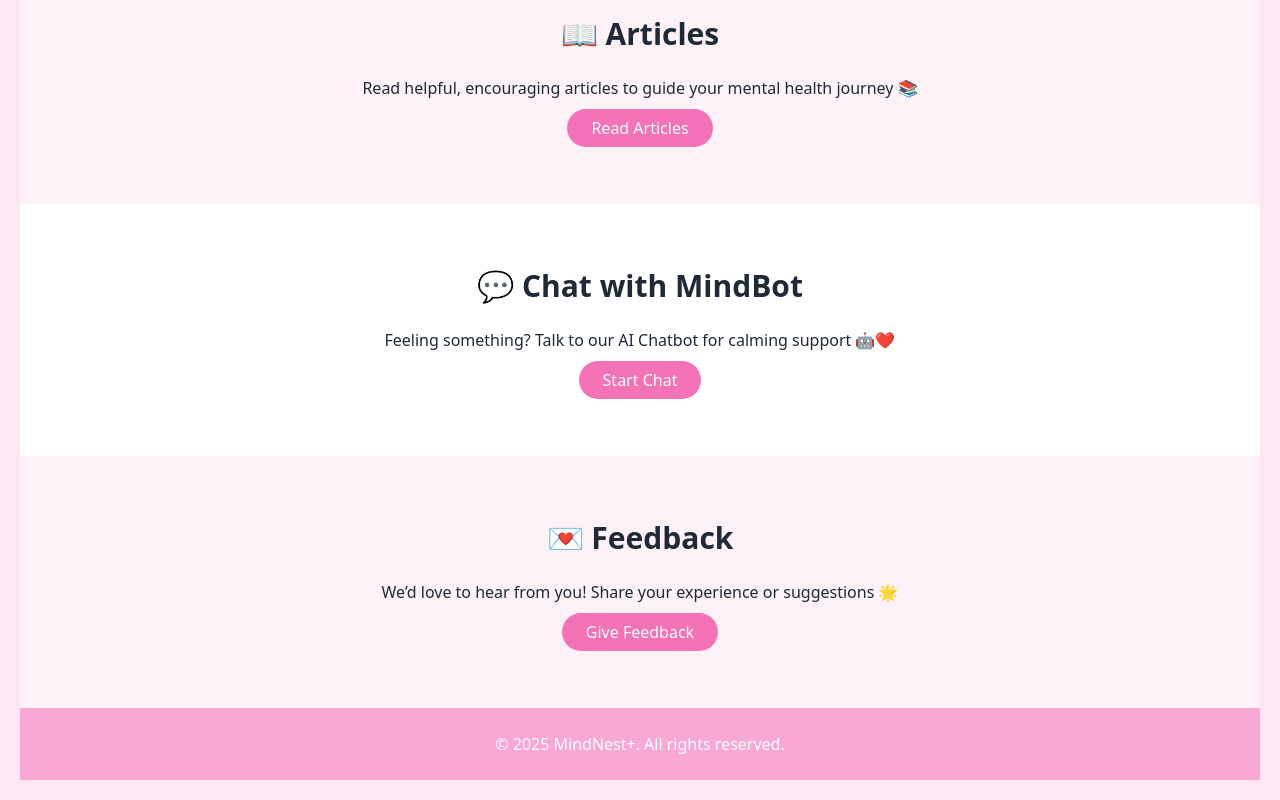
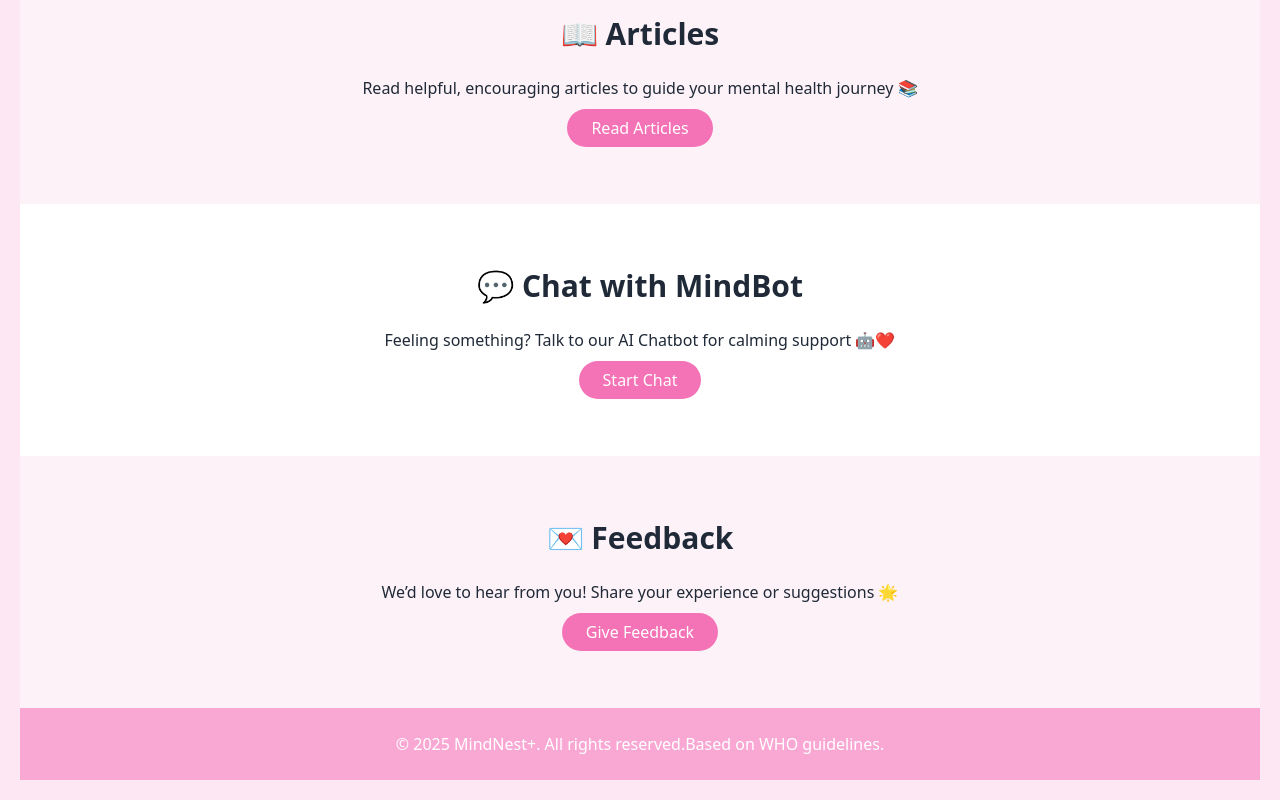
Before and after one commit to meowmeow123-bot/mindnest-plus, a website: page index.html in a window 1280 px wide. Shown: the part 2020-2820 px from the top of the page. Drawn offline with nearby package versions, Linux system fonts and the light colour scheme.

Commit message:
Update index.html

```diff
--- a/index.html
+++ b/index.html
@@ -128,7 +128,7 @@
 
   <!-- Footer -->
   <footer class="bg-pink-300 text-white text-center py-6">
-    <p>&copy; 2025 MindNest+. All rights reserved.</p>
+    <p>&copy; 2025 MindNest+. All rights reserved.Based on WHO guidelines.</p>
   </footer>
 </body>
 </html>
```
